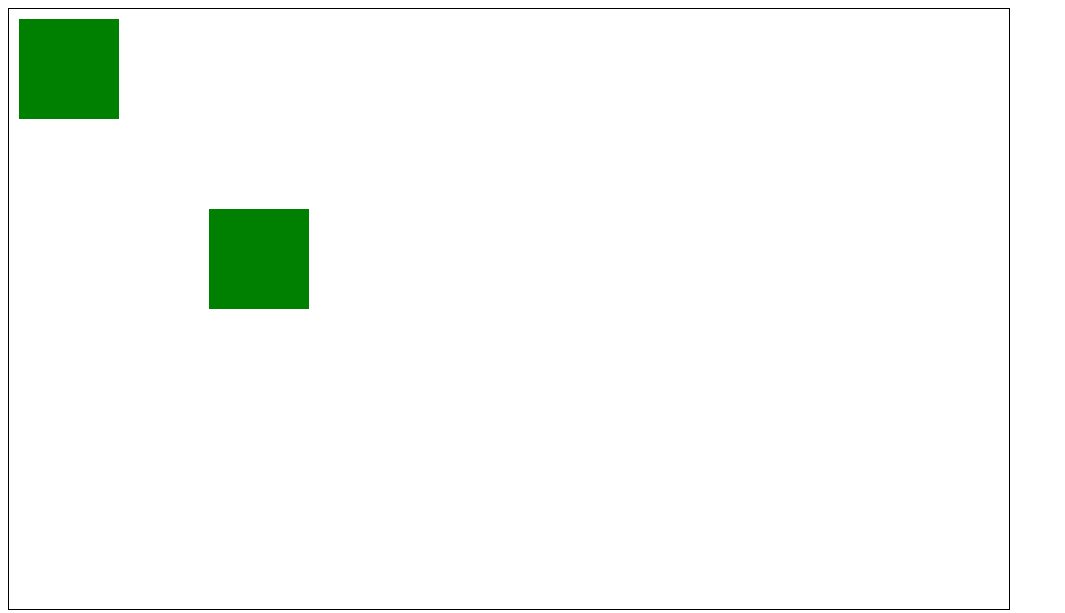
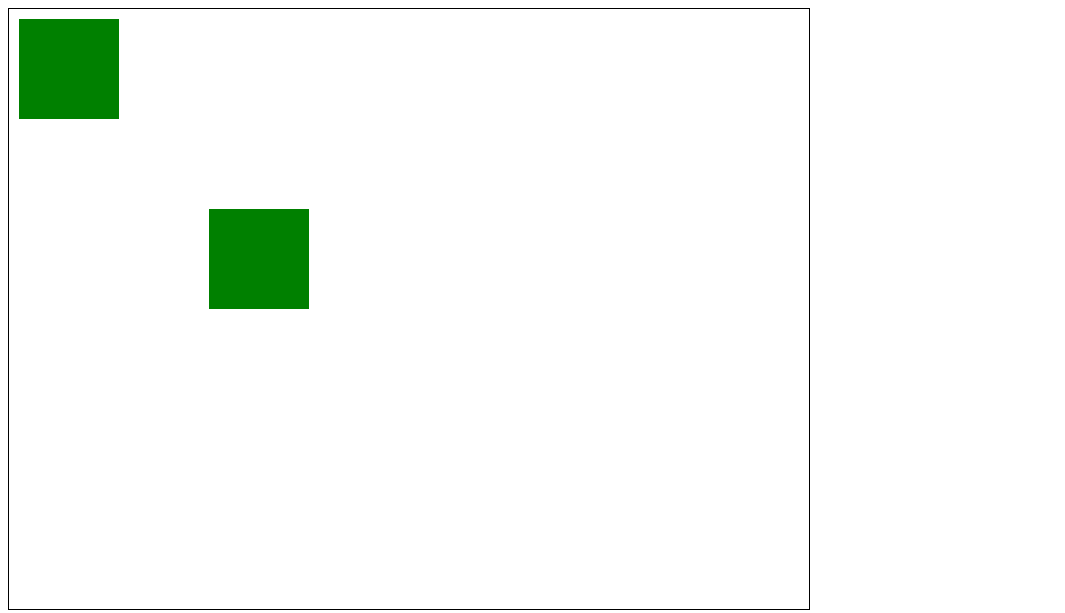
Before and after one commit to Ziiii/Canvas-project, a plain HTML site: page index.html in a window 1280 px wide. Shown: the whole page, without its empty margins (0-1065 px from the left). Drawn offline with Linux system fonts and the light colour scheme.

Commit message:
scene sizing added

```diff
--- a/index.html
+++ b/index.html
@@ -27,6 +27,6 @@
     </script>
 </head>
 <body>
-    <canvas id="scene" class="scene" width="1000" height="600"></canvas>
+    <canvas id="scene" class="scene"></canvas>
 </body>
 </html>
--- a/scene.js
+++ b/scene.js
@@ -1,21 +1,29 @@
 class Scene {
-    constructor(canvasId){
+    constructor(canvasId) {
         this.canvas = document.getElementById(canvasId);
         this.context = this.canvas.getContext('2d');
+        this.resize();
+        this.resize = this.resize.bind(this);
+        window.onresize = this.resize;
     }
 
-    drawRect(rect){
+    drawRect(rect) {
         this.context.fillStyle = rect.color;
-        this.context.fillRect(rect.x1,rect.y1,rect.width,rect.height);
+        this.context.fillRect(rect.x1, rect.y1, rect.width, rect.height);
     }
 
-    drawRects(rects){
-        for(let rect of rects){
+    drawRects(rects) {
+        for (let rect of rects) {
             this.drawRect(rect);
         }
     }
 
-    clearScene(){
-        this.context.clearRect(0,0,1000,600)
+    resize() {
+        this.canvas.height = window.screen.height;
+        this.canvas.width = window.screen.width;
+    }
+
+    clearScene() {
+        this.context.clearRect(0, 0, 1000, 600)
     }
 }
```
